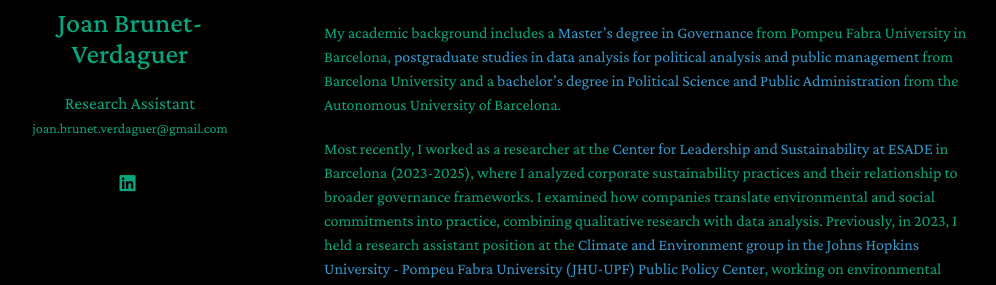
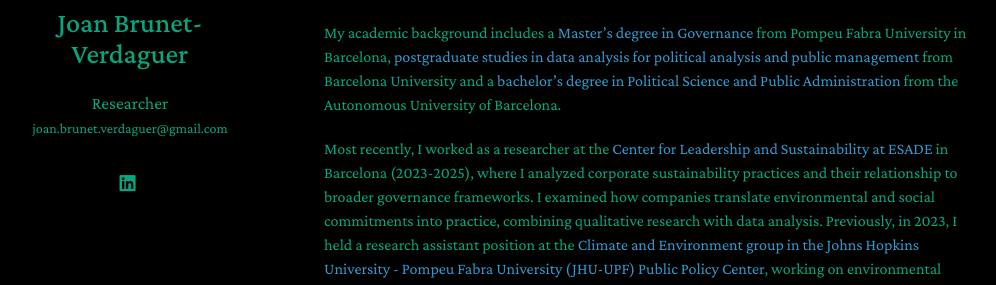
Before and after one commit to joanbrunet/joanbrunet.github.io, a Jekyll site: the page built from index.md, in a window 1280 px wide. Shown: the part 186-471 px from the top of the page, without its empty margins (146-1142 px from the left). Built offline with Jekyll 4.4.1, drawn with Linux system fonts in a browser that asks for light colours; nearby versions of some CDN libraries; a style sheet for code colours, icons or effects is not loaded; our own code applies the rules of GitHub Pages for plain Markdown files.

Commit message:
Update _config.yml

```diff
--- a/_config.yml
+++ b/_config.yml
@@ -1,6 +1,6 @@
 # Basic Information
 title: Joan Brunet-Verdaguer
-position: Research Assistant
+position: Researcher
 email: joan.brunet.verdaguer@gmail.com
 
 # Search Engine Optimization (SEO)
```
